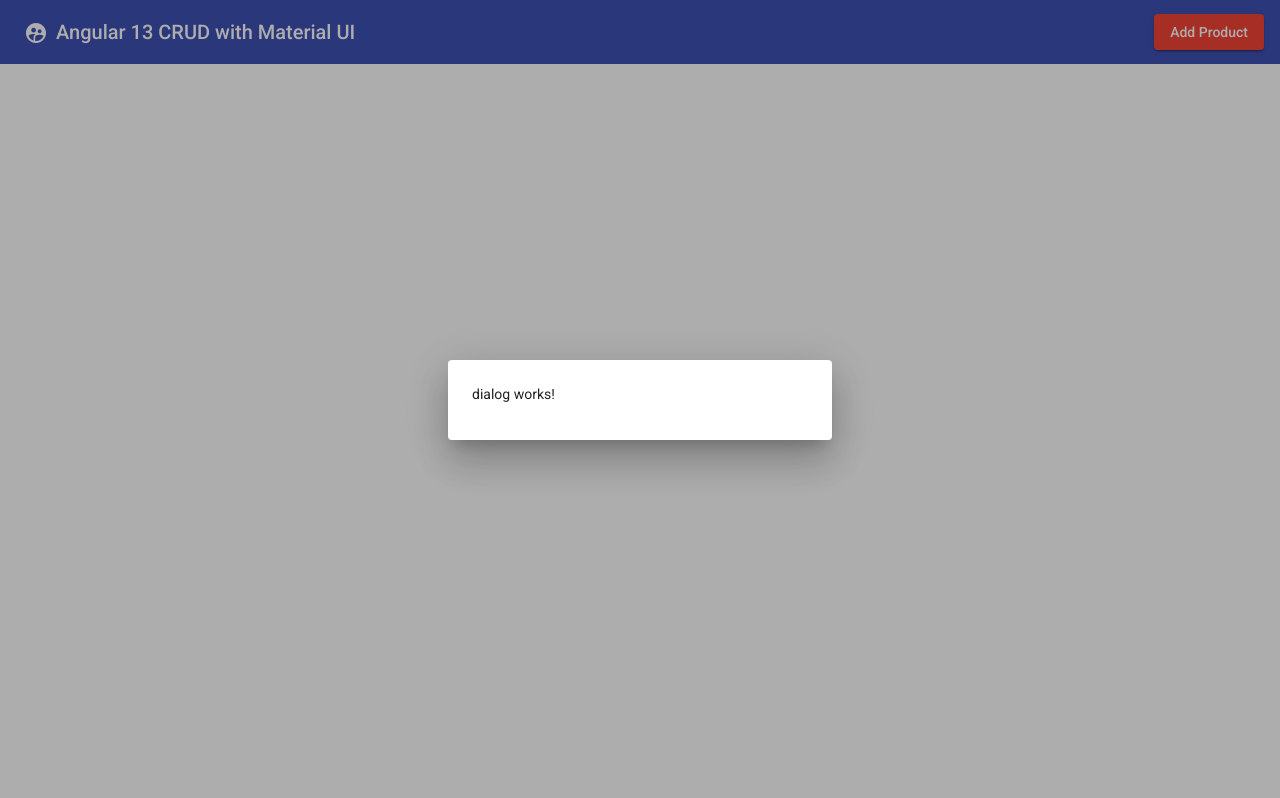
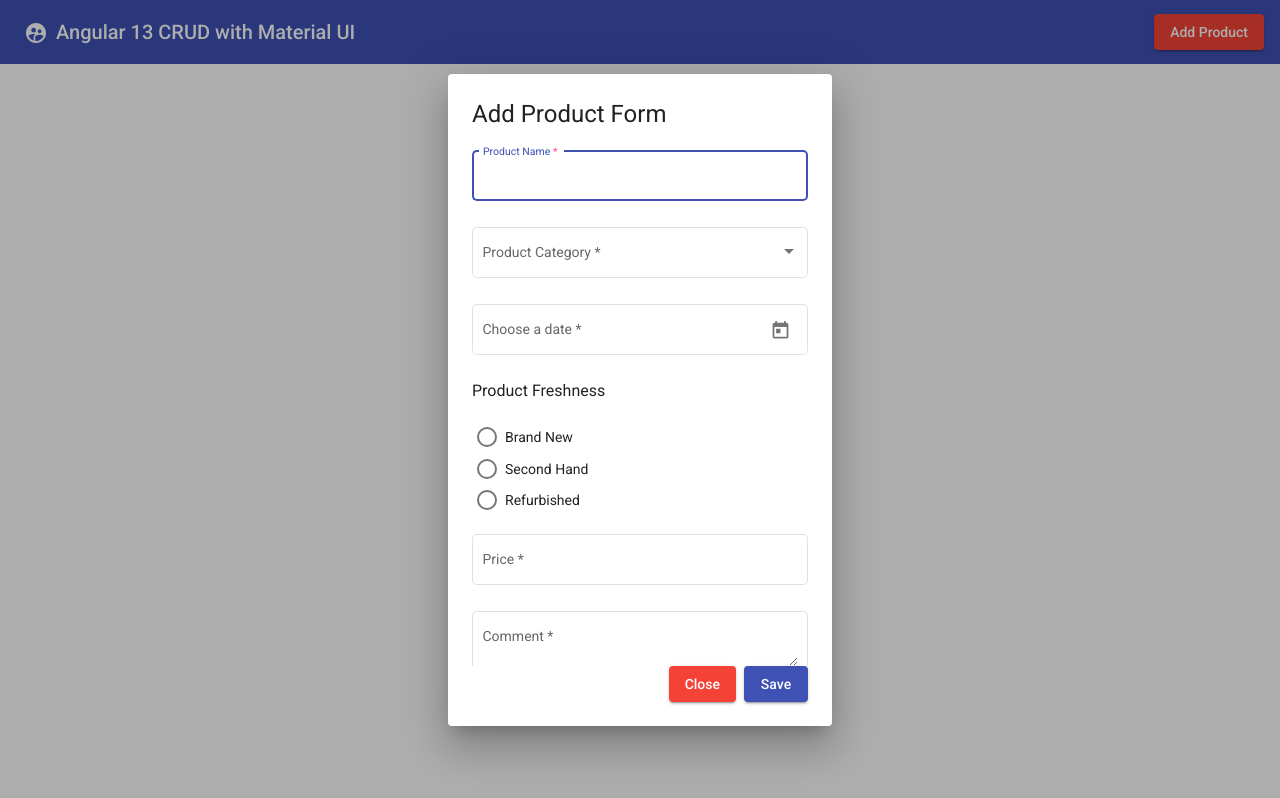
Before and after one commit to Harsha-Amarasinghe/angular-13-crud, an Angular app: page / in a window 1280 px wide. Both pictures are taken after a click on the button "Add Product". Built offline with nearby package versions, Linux system fonts and the light colour scheme.

Commit message:
addProduct() done

```diff
--- /dev/null
+++ b/db.json
@@ -0,0 +1,24 @@
+{
+  "productList": [
+    {
+      "id": "9f73",
+      "productName": "gatsha",
+      "category": "Vegetable",
+      "freshness": "Second Hand",
+      "price": 56000,
+      "comment": "teees",
+      "date": "2024-11-03T18:30:00.000Z"
+    },
+    {
+      "id": "1b83",
+      "productName": "teet",
+      "category": "Electronic",
+      "freshness": "Brand New",
+      "price": 44344,
+      "comment": "fdfd",
+      "date": "2024-11-04T18:30:00.000Z"
+    }
+  ],
+  "comments": [],
+  "profile": []
+}
--- a/src/app/dialog/dialog.component.html
+++ b/src/app/dialog/dialog.component.html
@@ -1 +1,46 @@
-<p>dialog works!</p>
+<h1 mat-dialog-title>Add Product Form</h1>
+
+<div mat-dialog-content>
+    <form [formGroup]="productForm">
+        <mat-form-field appearance="outline">
+            <mat-label>Product Name</mat-label>
+            <input formControlName="productName" matInput placeholder="Placeholder">
+        </mat-form-field>
+        <mat-form-field appearance="outline">
+            <mat-label>Product Category</mat-label>
+            <mat-select formControlName="category" placeholder="Category">
+                <mat-option value="Fruit">Fruit</mat-option>
+                <mat-option value="Vegetable">Vegetable</mat-option>
+                <mat-option value="Electronic">Electronic</mat-option>
+            </mat-select>
+        </mat-form-field>
+        <mat-form-field appearance="outline">
+            <mat-label>Choose a date</mat-label>
+            <input formControlName="date" matInput [matDatepicker]="picker">
+            <mat-datepicker-toggle matSuffix [for]="picker"></mat-datepicker-toggle>
+            <mat-datepicker #picker></mat-datepicker>
+        </mat-form-field>
+        <label>
+            <h3>Product Freshness</h3>
+        </label>
+        <mat-radio-group formControlName="freshness" class="example-radio-group">
+            <mat-radio-button class="example-radio-button" *ngFor="let fresh of freshnessList" [value]="fresh">
+                {{fresh}}
+            </mat-radio-button>
+        </mat-radio-group>
+        <mat-form-field appearance="outline">
+            <mat-label>Price</mat-label>
+            <input formControlName="price" matInput type="number" placeholder="Placeholder">
+        </mat-form-field>
+        <mat-form-field appearance="outline">
+            <mat-label>Comment</mat-label>
+            <textarea formControlName="comment" matInput></textarea>
+        </mat-form-field>
+    </form>
+</div>
+
+<div mat-dialog-action [align]="'end'">
+    <button mat-raised-button color="warn" mat-dialog-close>Close</button>
+    <button style="margin-left: 8px;" mat-raised-button color="primary" (click)="addProduct()">Save</button>
+
+</div>
--- a/src/app/dialog/dialog.component.scss
+++ b/src/app/dialog/dialog.component.scss
@@ -0,0 +1,14 @@
+mat-form-field{
+    width: 100%;
+}
+
+.example-radio-group {
+    display: flex;
+    flex-direction: column;
+    margin: 15px 0;
+    align-items: flex-start;
+  }
+
+  .example-radio-button {
+    margin: 5px;
+  }
--- a/src/app/dialog/dialog.component.ts
+++ b/src/app/dialog/dialog.component.ts
@@ -1,4 +1,7 @@
 import { Component, OnInit } from '@angular/core';
+import { FormGroup, FormBuilder, Validators } from '@angular/forms';
+import { ApiService } from '../services/api.service';
+import { MatDialogRef } from '@angular/material/dialog';
 
 @Component({
   selector: 'app-dialog',
@@ -7,9 +10,42 @@ import { Component, OnInit } from '@angular/core';
 })
 export class DialogComponent implements OnInit {
 
-  constructor() { }
+  freshnessList = ["Brand New", "Second Hand", "Refurbished"]
+  productForm!: FormGroup;
+
+  constructor(
+    private formBuilder: FormBuilder,
+    private api: ApiService,
+    private dialogRef: MatDialogRef<DialogComponent>
+  ) { }
 
   ngOnInit(): void {
+    this.productForm = this.formBuilder.group({
+      productName: ['', Validators.required],
+      category: ['', Validators.required],
+      freshness: ['', Validators.required],
+      price: ['', Validators.required],
+      comment: ['', Validators.required],
+      date: ['', Validators.required]
+    })
+  }
+
+  addProduct() {
+    if (this.productForm.valid) {
+      this.api.postProduct(this.productForm.value)
+      .subscribe({
+        next:(res)=>{
+          console.log(this.productForm.value);
+          alert("Product added successfully");
+          this.productForm.reset();
+          this.dialogRef.close();
+
+        },
+        error:()=>{
+          alert("Error while adding the product");
+        }
+      })
+    }
   }
 
 }
--- /dev/null
+++ b/src/app/services/api.service.ts
@@ -0,0 +1,18 @@
+import { HttpClient } from '@angular/common/http';
+import { Injectable } from '@angular/core';
+
+@Injectable({
+  providedIn: 'root'
+})
+export class ApiService {
+
+  constructor(private http: HttpClient) { }
+
+  postProduct(data:any){
+    return this.http.post<any>("http://localhost:3000/productList/",data)
+  }
+
+  getProduct(){
+    return this.http.get<any>("http://localhost:3000/productList/")
+  }
+}
```
Also changed, not shown: src/app/app.module.ts (+18 -1 lines), 1 other file (tests, documents, lock files or other folders).
